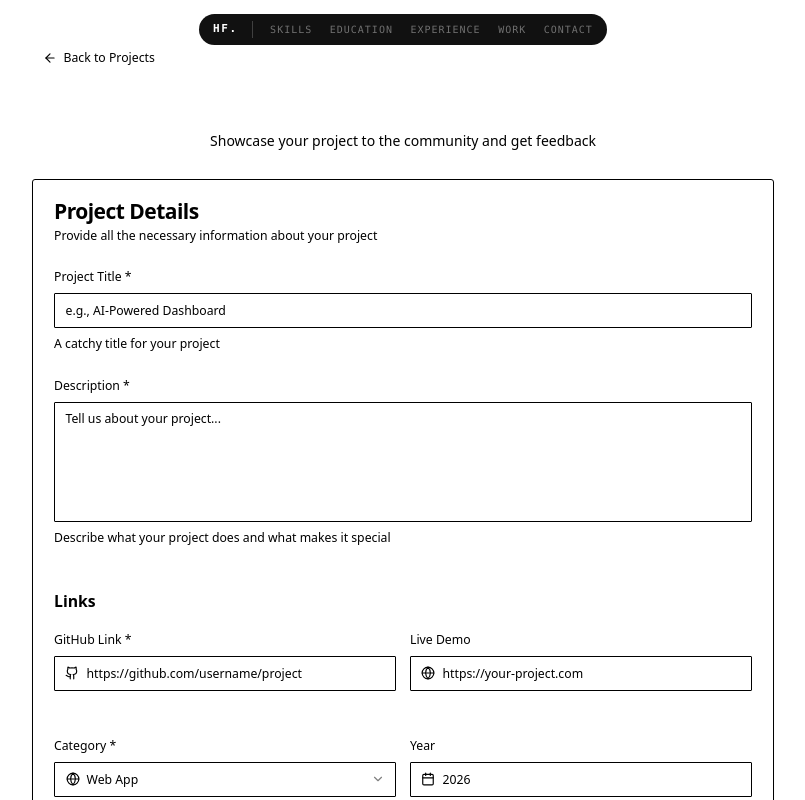
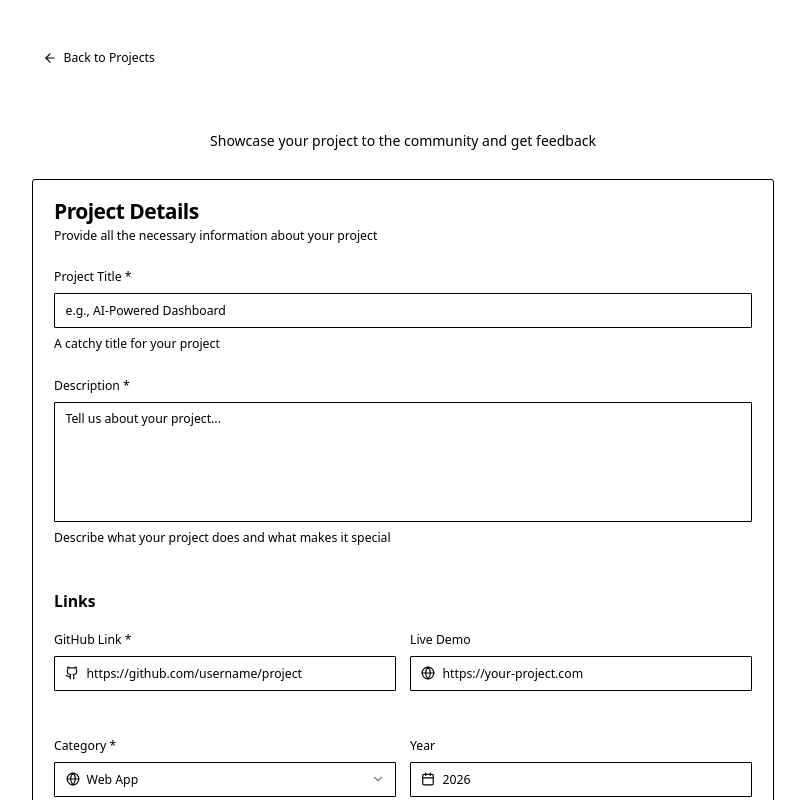
Before and after one commit to apiz23/hafizu-portfolio, a Next.js app: page /projects/upload in a window 1280 px wide. Shown: the top 800 px of the page, without its empty margins (237-1042 px from the left). Built offline with nearby package versions, Linux system fonts and the light colour scheme.

Commit message:
style: use bg-foreground token in navbar pill

```diff
--- a/components/Navbar.tsx
+++ b/components/Navbar.tsx
@@ -53,7 +53,7 @@
       className="fixed top-4 left-0 right-0 z-50 flex justify-center pointer-events-none"
     >
       <nav
-        className={`pointer-events-auto flex items-center gap-5 bg-[#111111] rounded-full px-4 py-2 transition-all duration-300 ${
+        className={`pointer-events-auto flex items-center gap-5 bg-foreground rounded-full px-4 py-2 transition-all duration-300 ${
           scrolled ? "shadow-lg shadow-black/20" : ""
         }`}
         aria-label="Site navigation"
```
